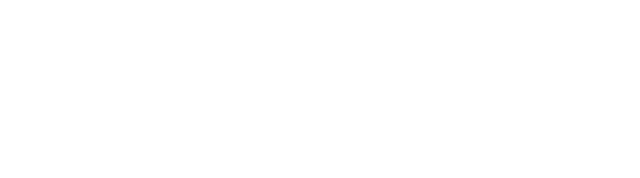
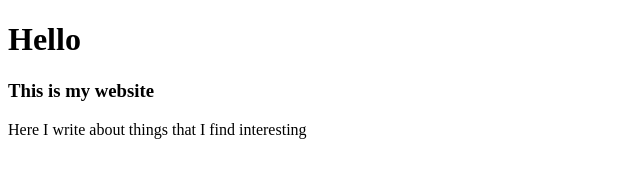
Before and after one commit to Celquin/lapio-website, a plain HTML site: page index.html in a window 1280 px wide. Shown: the whole page, without its empty margins (0-640 px from the left). Drawn offline with Linux system fonts and the light colour scheme.

Commit message:
edit index.html

```diff
--- a/index.html
+++ b/index.html
@@ -8,6 +8,10 @@
 
 <body>
   <!--Do the exercises here-->
+<h1> Hello </h1>
+<h3> This is my website </h3>
+<p> Here I write about things that I find interesting</p>
+
 </body>
 
 </html>
```
